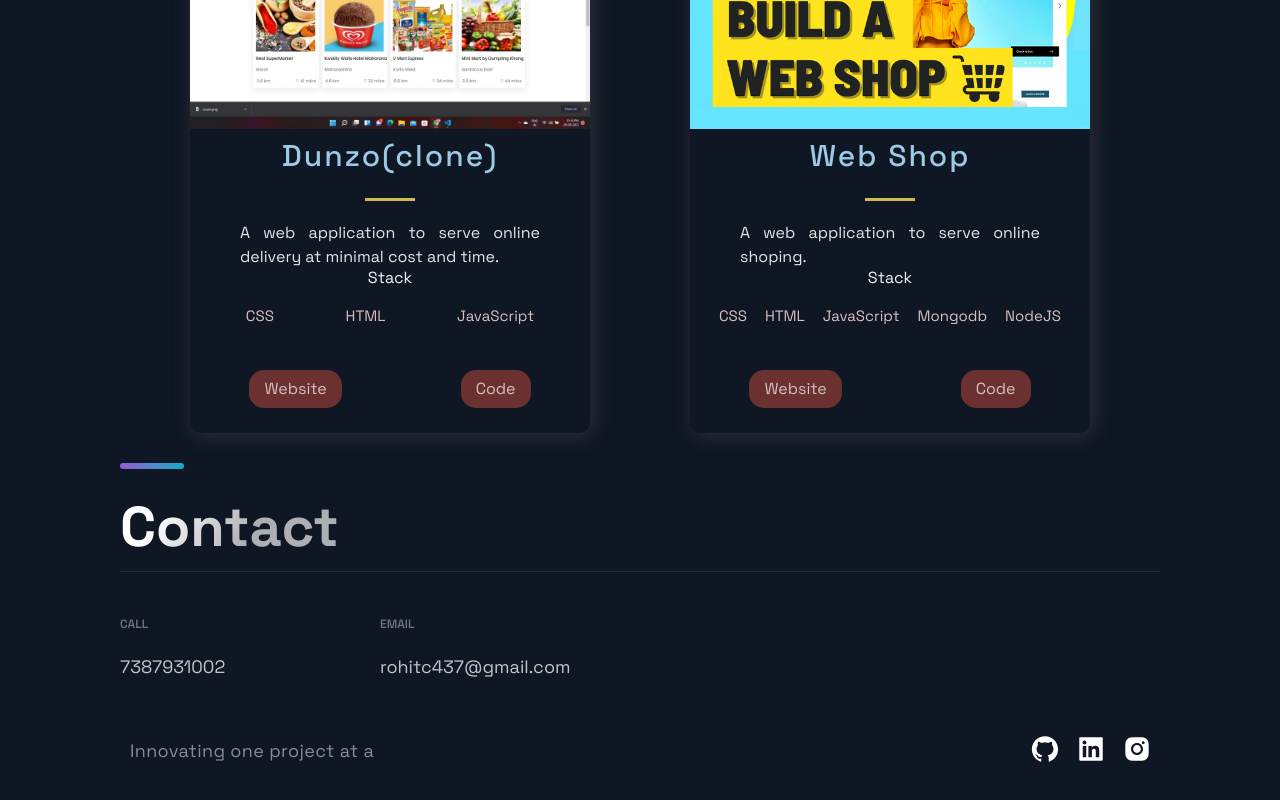
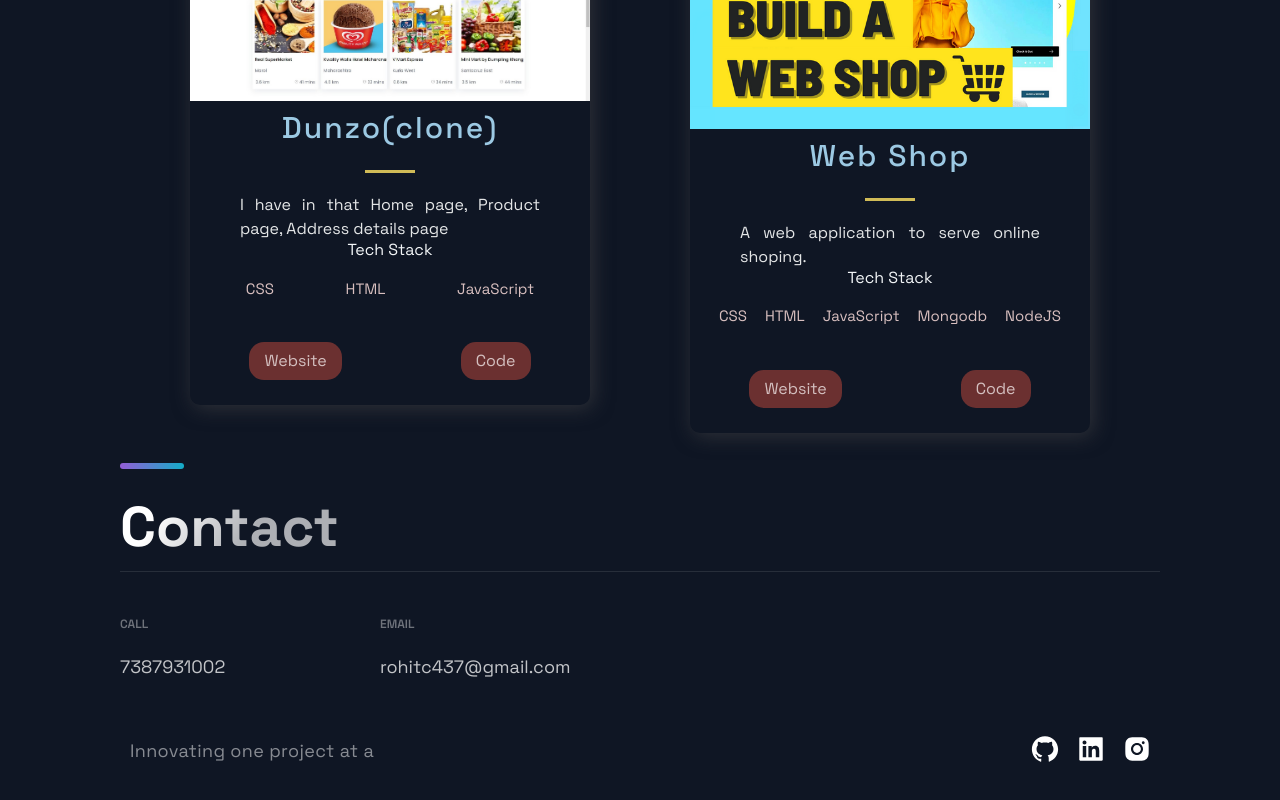
Before and after one commit to rohitc437/rohit-portfolio-3, a Next.js app: page / in a window 1280 px wide. Shown: the part 2157-2957 px from the top of the page. Built offline with nearby package versions, Linux system fonts and the light colour scheme.

Commit message:
changes 3

```diff
--- a/src/components/Projects/Projects.js
+++ b/src/components/Projects/Projects.js
@@ -35,10 +35,10 @@ const Projects = () => (
             </TitleContent>
             <CardInfo className="card-info">{p.description}</CardInfo>
             <div>
-              <TitleContent>Stack</TitleContent>
+              <TitleContent>Tech Stack</TitleContent>
               <TagList>
                 {p.tags.map((t, i) => {
-                  return <Tag key={i}>{t}</Tag>;
+                  return <Tag key={i}> {t} </Tag>;
                 })}
               </TagList>
             </div>
--- a/src/components/Projects/ProjectsStyles.js
+++ b/src/components/Projects/ProjectsStyles.js
@@ -109,4 +109,5 @@ padding: 2rem;
 export const Tag = styled.li`
 color: #d8bfbf;
 font-size: 1.5rem;
+// padding: 2rem;
 `
--- a/src/constants/constants.js
+++ b/src/constants/constants.js
@@ -1,8 +1,7 @@
 export const projects = [
   {
     title: "Dunzo(clone)",
-    description:
-      "A web application to serve online delivery at minimal cost and time.",
+    description: "I have in that Home page, Product page, Address details page",
     image: "/images/1.jfif",
     tags: ["CSS", "HTML", "JavaScript"],
     source: "https://github.com/mayur8600/Dunzo",
@@ -13,7 +12,7 @@ export const projects = [
     title: "Web Shop",
     description: "A web application to serve online shoping.",
     image: "/images/2.png",
-    tags: ["CSS", "HTML", "JavaScript","Mongodb","NodeJS"],
+    tags: ["CSS", "HTML", "JavaScript", "Mongodb", "NodeJS"],
     source: "https://github.com/mayur8600/Dunzo",
     visit: "https://mrrupendra.github.io/Dunzo_Clone/",
     id: 0,
```
Also changed, not shown: public/images/1.jfif.
